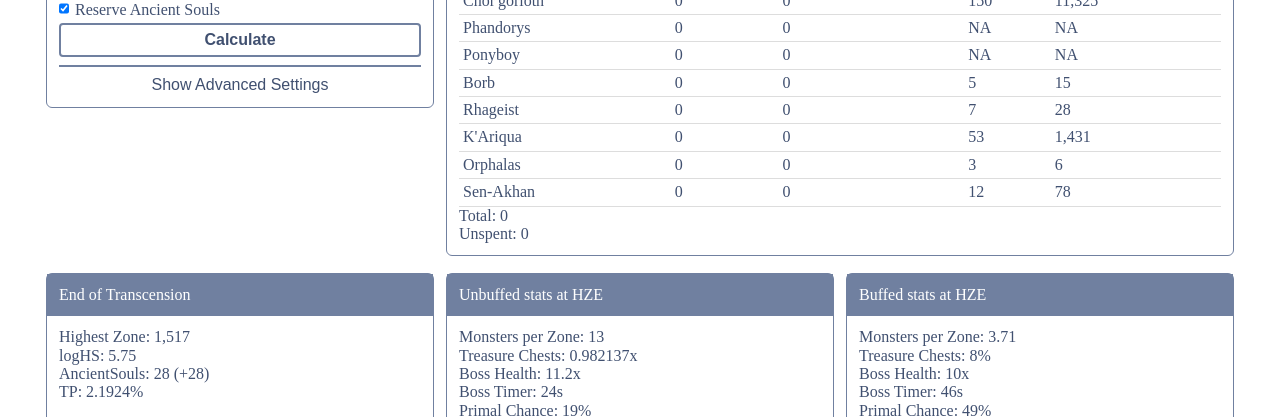
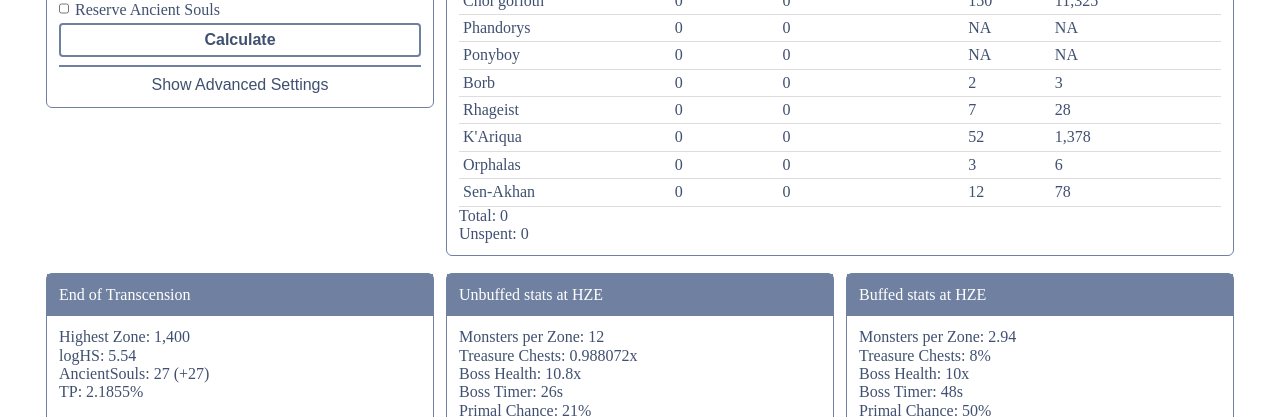
Before and after one commit to Driej/Clicker-Heroes-Outsiders, a plain HTML site: page index.html in a window 1280 px wide. Both pictures are taken after a click on the button "Calculate". Shown: the part 383-800 px from the top of the page. Drawn offline with nearby package versions, Linux system fonts and the light colour scheme.

Commit message:
2/6/18
-Minor reduction on zone/AS at lower AS
-Minor reduction to predicted HZE
-Used precise TTC formula instead of an approximation
-More aggresive borb levelling for early game
-Set hard limits on supers (enough to buff up to but not including The Maw

```diff
--- a/js/main.js
+++ b/js/main.js
@@ -150,11 +150,11 @@ function calculateClick() {
 	//End of Transcension
 	var HZE = Math.floor(settings.zoneOverride);
 	if ( HZE==0 ) {
-		if ( inputAS<200 ) {
-			var as = inputAS + 43;
+		if ( inputAS<100 ) {
+			var as = inputAS + 42;
 			HZE = ( as/5 - 6 )*51.8*Math.log( 1.25 )/Math.log( 1 + tp/100 );
 		}else if( inputAS<10500 ) {
-			HZE = ( 1 - Math.exp(-inputAS/3900) )*200000 + 5000;
+			HZE = ( 1 - Math.exp(-inputAS/3900) )*200000 + 4800;
 		}else{
 			if( inputAS>=33000 ) {
 				HZE = 1236000;
@@ -195,7 +195,7 @@ function calculateClick() {
 	var zone = Math.floor(HZE/500)*500;
 		nerfs = zone/500;
 		unbuffedMPZ = 10 + nerfs;
-		unbuffedTCC = Math.pow( 0.99401, nerfs );
+		unbuffedTCC = Math.exp( -0.006*nerfs );
 		unbuffedBossHP = 10 + nerfs*0.4;
 		unbuffedTimer = 30 - nerfs*2;
 		unbuffedPBC = 25 - nerfs*2;
@@ -208,7 +208,7 @@ function calculateClick() {
 
 	//Outsider Caps
 	var outsiderCaps = {
-		borb: Math.max( 5, Math.ceil( ((unbuffedMPZ-2)/-kuma-1)/0.1 )),
+		borb: Math.ceil( ((unbuffedMPZ-2)/-kuma-1)/0.1 ),
 		rhageist: Math.ceil( ((100-unbuffedPBC)/atman-1)/0.25 ),
 		kariqua: Math.ceil( ((unbuffedBossHP-1)/-bubos-1)/0.5 ),
 		orphalas: Math.max( 1, Math.ceil( ((2-unbuffedTimer)/chronos-1)/0.75 ) ) + 2,
@@ -218,11 +218,12 @@ function calculateClick() {
 	//Outsider Levelling
 	var outsiders = {};
 	var outsiderCosts = {};
-	var borb = 0;
-	if( inputAS<100 && ( totalCost(outsiderCaps.borb)>(inputAS*0.3) ) ) {
-		outsiders.borb = spendAS( 0.3, inputAS );
-	} else outsiders.borb = outsiderCaps.borb;
+
+	if( outsiderCaps.borb>15 ) outsiders.borb = outsiderCaps.borb;
+	else if( inputAS>=600 ) outsiders.borb = 15;
+	else outsiders.borb = spendAS( 0.2, inputAS );
 	outsiderCosts.borb = totalCost(outsiders.borb);
+
 	var ancientSouls = inputAS - outsiderCosts.borb;
 		reservedAS = 0;
 	if( $("#reserveAS").is(":checked") ) {
@@ -233,13 +234,21 @@ function calculateClick() {
 		outsiders.xyliqil = spendAS( settings.xyliqilRatio, ancientSouls );
 	}else*/ outsiders.xyliqil = 0;
 	outsiderCosts.xyliqil = totalCost(outsiders.xyliqil);
+
+	var limits = {
+		rhageist: 107,
+		kariqua: 164,
+		orphalas: 147,
+		senakhan: 71
+	}
 	for( var o in outsiderCaps ) {
 		if( o=="borb" ) continue;
 		if(outsiderCaps.hasOwnProperty(o)) {
 			var ratio = settings[o+"Ratio"]
-			if( totalCost(outsiderCaps[o])>(ancientSouls*ratio) ) {
+			var outsiderCap = Math.min( outsiderCaps[o], limits[o] );
+			if( totalCost(outsiderCap)>(ancientSouls*ratio) ) {
 				outsiders[o] = spendAS( ratio, ancientSouls );
-			} else outsiders[o] = outsiderCaps[o];
+			} else outsiders[o] = outsiderCap;
 			outsiderCosts[o] = totalCost( outsiders[o] );
 		}
 	}
```
Also changed, not shown: index.html (+1 -1 lines).
